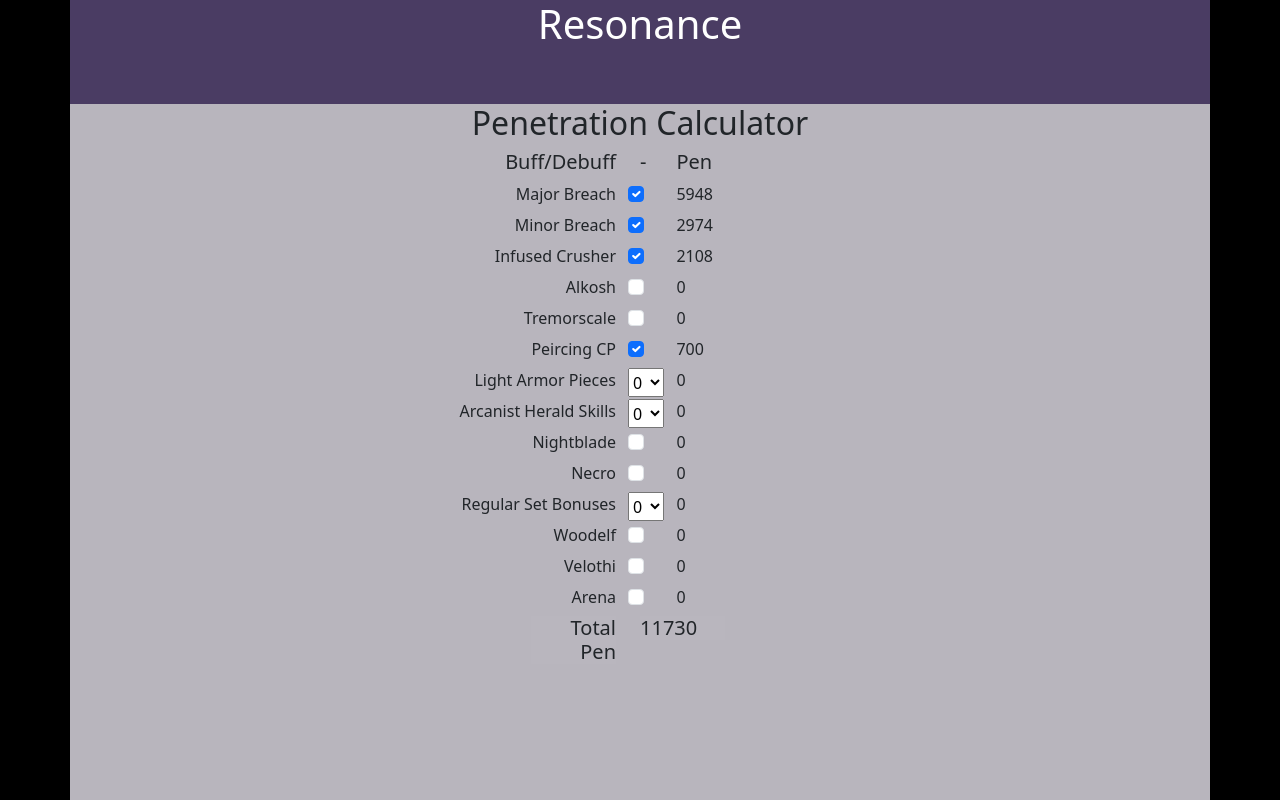
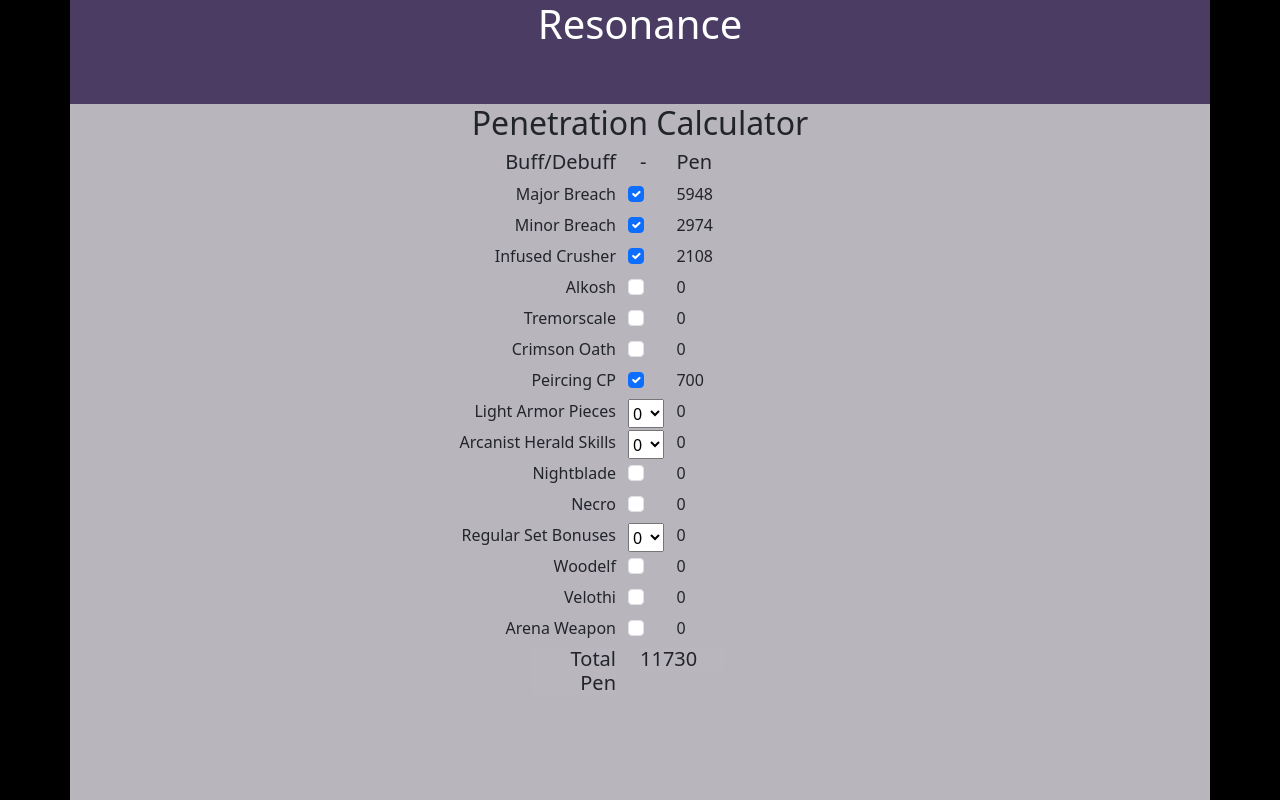
Before and after one commit to jberger2992/resonance, a React (Create React App) app: page / in a window 1280 px wide. Built offline with nearby package versions, Linux system fonts and the light colour scheme.

Commit message:
crimson oath added

```diff
--- a/src/Pencalc.js
+++ b/src/Pencalc.js
@@ -17,9 +17,10 @@ function Pencalc() {
   const [tremorP, setTremorP] = useState(0);
   const [arenaWP, setArenaWP] = useState(0);
   const [arcanistP, setArcanistP] = useState(0);
+  const [crimsonP, setCrimsonP] = useState(0);
 
   function handleTotal(){
-    setTotalP(pierciingP+majorBP+minorBP+crusherP+alkoshP+lightP+nightBP+necroP+woodEP+setBonusP+velothiP+tremorP+arenaWP+arcanistP);
+    setTotalP(pierciingP+majorBP+minorBP+crusherP+alkoshP+lightP+nightBP+necroP+woodEP+setBonusP+velothiP+tremorP+arenaWP+arcanistP+crimsonP);
   }
 
   useEffect(()=>{
@@ -106,6 +107,14 @@ function Pencalc() {
             <label className="col-form-label col-3 col-sm-1 pt-0">{tremorP}</label>
           </div>
           <div className="row">
+            <label className="text-end col-form-label col-7 col-sm-6 pt-0">Crimson Oath</label>
+            <div className="form-check col-2 col-sm-1">
+              <input className="form-check-input" type="checkbox" name="crimson" id="crimson" value="3541"
+              onChange={(e) => e.target.checked === true ? setCrimsonP(parseInt(e.target.value)) : setCrimsonP(0)}/>
+            </div>
+            <label className="col-form-label col-3 col-sm-1 pt-0">{crimsonP}</label>
+          </div>
+          <div className="row">
             <label className="text-end col-form-label col-7 col-sm-6 pt-0">Peircing CP</label>
             <div className="form-check col-2 col-sm-1">
               <input className="form-check-input" type="checkbox" name="piercing" id="piercing" value="700" defaultChecked
@@ -184,7 +193,7 @@ function Pencalc() {
             <label className="col-form-label col-3 col-sm-1 pt-0">{velothiP}</label>
           </div>
           <div className="row">
-            <label className="text-end col-form-label col-7 col-sm-6 pt-0">Arena</label>
+            <label className="text-end col-form-label col-7 col-sm-6 pt-0">Arena Weapon</label>
             <div className="form-check col-2 col-sm-1">
               <input className="form-check-input" type="checkbox" name="arenaWP" id="arenaWP" value="1190"
               onChange={(e) => e.target.checked === true ? setArenaWP(parseInt(e.target.value)) : setArenaWP(0)}/>
```
